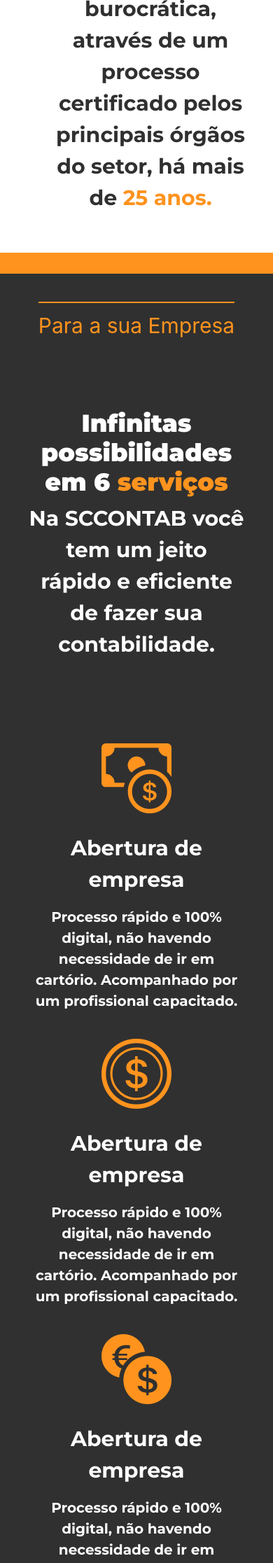
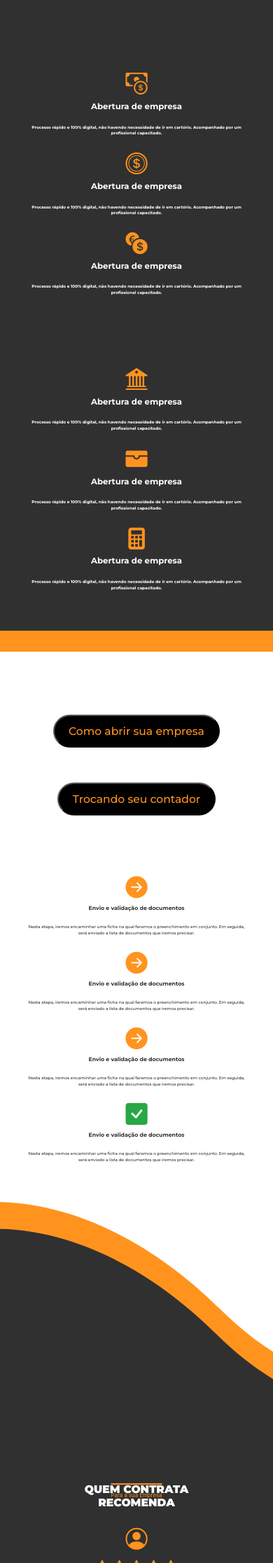
Before and after one commit to jeankorla/Site-Spolaor-Contabilidade, a PHP site: page / in a window 390 px wide; the page is wider, and only the part inside the window is pictured. Shown: the part 1360-3593 px from the top of that part at 70% size. Run offline with PHP 8.4, Linux system fonts and the light colour scheme.

Commit message:
waves alinhando responsividade, h1 e h2 responsivo

```diff
--- a/index.html
+++ b/index.html
@@ -64,6 +64,7 @@
 </nav>
 
     <div class="container-fluid p-0">
+      <!-- <div class="conteiner"> -->
       <img src="img\contabilidade.png" class="img-fluid" alt="Imagem responsiva" style="width: 100%">
     <div class="cinza">
       <h1>Muito além da <span class="Azul_claro">Contabilidade</span></h1>
@@ -87,13 +88,15 @@
 
     <div class="branco">
       <h2>Escritório de <span class="Azul_escuro">contabilidade certificado</span></h2>
-      <ul id="texto_2">
+      <ul>
         <p class="p_cinza">Somos especialistas em contabilidade com atuação nacional,
           tornamos a <span class="Laranja">gestão contábil</span>  mais ágil,
           econômica e menos burocrática, através de um processo certificado pelos principais órgãos do setor,
           há mais de <span class="Laranja">25 anos.</span></p>
       </ul>
     </div>
+
+
     <div class="cinza centro">
       <p class="linha-laranja centralizado">Para a sua Empresa</p>
     </div>
@@ -105,34 +108,34 @@
       <div class="col-sm rowdivs">
         <i class="bi bi-cash-coin"></i>
         <p class="p_branco" id="texto_row">Abertura de empresa</p>
-        <p class="p_branco" id="texto_row" style="font-size: 20px;">Processo rápido e 100% digital, não havendo necessidade de ir em cartório. Acompanhado por um profissional capacitado.</p>
+        <p class="p_branco" id="texto_row" style="font-size: 1.5vw;">Processo rápido e 100% digital, não havendo necessidade de ir em cartório. Acompanhado por um profissional capacitado.</p>
       </div>
       <div class="col-sm rowdivs">
         <i class="bi bi-coin"></i>
         <p class="p_branco" id="texto_row">Abertura de empresa</p>
-        <p class="p_branco" id="texto_row" style="font-size: 20px;">Processo rápido e 100% digital, não havendo necessidade de ir em cartório. Acompanhado por um profissional capacitado.</p>
+        <p class="p_branco" id="texto_row" style="font-size: 1.5vw;">Processo rápido e 100% digital, não havendo necessidade de ir em cartório. Acompanhado por um profissional capacitado.</p>
       </div>
       <div class="col-sm rowdivs">
         <i class="bi bi-currency-exchange"></i>
         <p class="p_branco" id="texto_row">Abertura de empresa</p>
-        <p class="p_branco" id="texto_row" style="font-size: 20px;">Processo rápido e 100% digital, não havendo necessidade de ir em cartório. Acompanhado por um profissional capacitado.</p>
+        <p class="p_branco" id="texto_row" style="font-size: 1.5vw">Processo rápido e 100% digital, não havendo necessidade de ir em cartório. Acompanhado por um profissional capacitado.</p>
       </div>
     </div>
     <div class="row cinza text-center barra">
       <div class="col-sm rowdivs">
         <i class="bi bi-bank2"></i>
         <p class="p_branco" id="texto_row">Abertura de empresa</p>
-        <p class="p_branco" id="texto_row" style="font-size: 20px;">Processo rápido e 100% digital, não havendo necessidade de ir em cartório. Acompanhado por um profissional capacitado.</p>
+        <p class="p_branco" id="texto_row" style="font-size: 1.5vw;">Processo rápido e 100% digital, não havendo necessidade de ir em cartório. Acompanhado por um profissional capacitado.</p>
       </div>
       <div class="col-sm rowdivs">
         <i class="bi bi-wallet-fill"></i>
         <p class="p_branco" id="texto_row">Abertura de empresa</p>
-        <p class="p_branco" id="texto_row" style="font-size: 20px;">Processo rápido e 100% digital, não havendo necessidade de ir em cartório. Acompanhado por um profissional capacitado.</p>
+        <p class="p_branco" id="texto_row" style="font-size: 1.5vw;">Processo rápido e 100% digital, não havendo necessidade de ir em cartório. Acompanhado por um profissional capacitado.</p>
       </div>
       <div class="col-sm rowdivs">
         <i class="bi bi-calculator-fill"></i>
         <p class="p_branco" id="texto_row">Abertura de empresa</p>
-        <p class="p_branco" id="texto_row" style="font-size: 20px;">Processo rápido e 100% digital, não havendo necessidade de ir em cartório. Acompanhado por um profissional capacitado.</p>
+        <p class="p_branco" id="texto_row" style="font-size: 1.5vw;">Processo rápido e 100% digital, não havendo necessidade de ir em cartório. Acompanhado por um profissional capacitado.</p>
       </div>
     </div>
 
@@ -201,15 +204,16 @@
       </div>
     </div>
   </div>
-
+  <div class="fundo">
+    </div>
   <div style="position: relative;">
-    <div class="fundo">
-      <p class="linha-laranja centralizado2" style=" position: absolute;">Para a sua Empresa</p>
-      <h2 style=" position: absolute; top: 8% !important; left: 20%; right: 20%; font-size: 50px;">QUEM CONTRATA RECOMENDA</p>
+    <div style="background-color: #303030; display: flex; height: 10vw;">
+    <p class="linha-laranja2 centralizado2" style=" margin-top: -6vw;">Para a sua Empresa</p>
+    <h2 style="font-size: 4vw; color: #fff; margin-left: 25%; margin-right: 25%; margin-top: 3vw;">QUEM CONTRATA RECOMENDA</p>
     </div>
     <div class="row cinza text-center">
       <div class="col-sm rowdivs" style="flex-direction: column; align-items: center;">
-        <i class="bi bi-person-circle" style="font-size: 100px; color: #FF931E;"></i>
+        <i class="bi bi-person-circle" style="font-size: 8vw; color: #FF931E;"></i>
         <br>
         <span ><i class="bi bi-star-fill star" style="color: #FF931E; font-size: 20px; display: inline-block;"></i></span>
         <span ><i class="bi bi-star-fill star" style="color: #FF931E; font-size: 20px; display: inline-block;"></i></span>
@@ -217,10 +221,11 @@
         <span ><i class="bi bi-star-fill star" style="color: #FF931E; font-size: 20px; display: inline-block;"></i></span>
         <span ><i class="bi bi-star-fill star" style="color: #FF931E; font-size: 20px; display: inline-block;"></i></span>
         <p class="p_branco" id="texto_row">Abertura de empresa</p>
-        <p class="p_branco" id="texto_row" style="font-size: 20px;">Processo rápido e 100% digital, não havendo necessidade de ir em cartório. Acompanhado por um profissional capacitado.</p>
+        <p class="p_branco" id="texto_row" style="font-size: 1.5vw;">Processo rápido e 100% digital, não havendo necessidade de ir em cartório. Acompanhado por um profissional capacitado.</p>
     </div>
+
     <div class="col-sm rowdivs" style="flex-direction: column; align-items: center;">
-      <i class="bi bi-person-circle" style="font-size: 100px; color: #FF931E;"></i>
+      <i class="bi bi-person-circle" style="font-size: 8vw; color: #FF931E;"></i>
       <br>
       <span ><i class="bi bi-star-fill star" style="color: #FF931E; font-size: 20px; display: inline-block;"></i></span>
       <span ><i class="bi bi-star-fill star" style="color: #FF931E; font-size: 20px; display: inline-block;"></i></span>
@@ -228,10 +233,11 @@
       <span ><i class="bi bi-star-fill star" style="color: #FF931E; font-size: 20px; display: inline-block;"></i></span>
       <span ><i class="bi bi-star-fill star" style="color: #FF931E; font-size: 20px; display: inline-block;"></i></span>
       <p class="p_branco" id="texto_row">Abertura de empresa</p>
-      <p class="p_branco" id="texto_row" style="font-size: 20px;">Processo rápido e 100% digital, não havendo necessidade de ir em cartório. Acompanhado por um profissional capacitado.</p>
+      <p class="p_branco" id="texto_row" style="font-size: 1.5vw;">Processo rápido e 100% digital, não havendo necessidade de ir em cartório. Acompanhado por um profissional capacitado.</p>
   </div>
+
   <div class="col-sm rowdivs" style="flex-direction: column; align-items: center;">
-    <i class="bi bi-person-circle" style="font-size: 100px; color: #FF931E;"></i>
+    <i class="bi bi-person-circle" style="font-size: 8vw; color: #FF931E;"></i>
     <br>
     <span ><i class="bi bi-star-fill star" style="color: #FF931E; font-size: 20px; display: inline-block;"></i></span>
     <span ><i class="bi bi-star-fill star" style="color: #FF931E; font-size: 20px; display: inline-block;"></i></span>
@@ -239,11 +245,12 @@
     <span ><i class="bi bi-star-fill star" style="color: #FF931E; font-size: 20px; display: inline-block;"></i></span>
     <span ><i class="bi bi-star-fill star" style="color: #FF931E; font-size: 20px; display: inline-block;"></i></span>
     <p class="p_branco" id="texto_row">Abertura de empresa</p>
-    <p class="p_branco" id="texto_row" style="font-size: 20px;">Processo rápido e 100% digital, não havendo necessidade de ir em cartório. Acompanhado por um profissional capacitado.</p>
+    <p class="p_branco" id="texto_row" style="font-size: 1.5vw;">Processo rápido e 100% digital, não havendo necessidade de ir em cartório. Acompanhado por um profissional capacitado.</p>
     <br>
     <br>
     <br>
 </div>
+
     <h1><span class="Laranja">Perguntas</span> frequentes
       com <span class="Laranja">respostas</span> rápidas</h1>
     </div>
@@ -251,7 +258,6 @@
       <div class="fundo2">
         <div class="accordion card_todo" id="accordionExample">
 
-          <!--  -->
 
           <div class="card card_row" data-toggle="collapse" data-target="#collapseTwo" aria-expanded="false" aria-controls="collapseTwo">
             <div class="card-header" id="headingTwo" style="border-bottom: #FF931E solid 10px;">
@@ -335,11 +341,13 @@
   <br>
   <div class="quadrado" style="border-radius: 20px !important; margin-top: 5%; position: relative;">
     <h1>Ficou com alguma <span class="Laranja">dúvida?</span></h1>
-    <h3 style="color: #fff;">Entre em contato com um dos nossos <span class="Laranja">especialistas</span>
+    <h3 style="color: #fff;">Entre em contato com um dos nossos
+       <span class="Laranja">especialistas</span>
        através do nosso <span style="color: #28a745"> WhatsApp.</span></h2>
-        <button class="btn btn-primary btn-lg" id="botao_wpp">abrir minha empresa
-          <i class="bi bi-whatsapp wpp"></i>
-        </button>
+
+       <a href="#" class="wpp_botao">abrir minha empresa
+        <i class="bi bi-whatsapp wpp"></i>
+       </a>
   </div>
 
 
@@ -511,10 +519,7 @@
     <!-- Section: Links  -->
 
     <!-- Copyright -->
-    <div
-         class="text-center p-3"
-         style="background-color: rgba(0, 0, 0, 0.2)"
-         >
+    <div class="text-center p-3" style="background-color: rgba(0, 0, 0, 0.2)">
       © 2023 Copyright:
       <a class="text-white" href=""
          >JeanKorla</a
@@ -525,6 +530,7 @@
   <!-- Footer -->
 
 </div>
+
 </div>
 </div>
 
--- a/style.css
+++ b/style.css
@@ -34,21 +34,21 @@ h3{
     font-weight: 700;
     color: #303030;
     text-align: center;
-    font-size: 30px;
+    font-size: 2vw;
 }
 .p_cinza2{
     font-family: 'Montserrat', sans-serif;
-    font-weight: 700;
+    font-weight: 500;
     color: #303030;
     text-align: center;
-    font-size: 15px;
+    font-size: 1.5vw;
 }
 .p_branco{
     font-family: 'Montserrat', sans-serif;
     font-weight: 700;
     color: #fff;
     text-align: center;
-    font-size: 30px;
+    font-size: 3vw;
 }
 .Azul_claro{
     color: #0097C4 !important;
@@ -72,7 +72,7 @@ h3{
 }
 i{
     color: #FF931E;
-    font-size: 100px;
+    font-size: 8vw;
 }
 .seta{
     color: #303030;
@@ -88,16 +88,6 @@ i{
     font-weight: 500;
     font-size: 1.5vw;
     color: white;
-    display: flex;
-    flex-direction: column;
-    text-align: left;
-    margin: 0;
-}
-#texto_2{
-    font-family: 'Montserrat', sans-serif;
-    font-weight: 500;
-    font-size: 25px;
-    color: #303030;
     display: flex;
     flex-direction: column;
     text-align: left;
@@ -126,13 +116,20 @@ i{
     border-top: 30px solid #FF931E;
     color: #fff ;
 }
-.linha-laranja {
+.linha-laranja{
     display: inline-block;
     border-top: 2px solid #FF931E;
     padding-top: 10px; /* Espaçamento acima da linha */
-    font-size: 30px;
+    font-size: 2vw;
     color: #FF931E;
-  }
+}
+.linha-laranja2{
+    display: inline-block;
+    border-top: 2px solid #FF931E;
+    padding-top: 10px; /* Espaçamento acima da linha */
+    font-size: 2vw;
+    color: #FF931E;
+}
 .centralizado{
     text-align: center;
 }
@@ -159,23 +156,10 @@ i{
     align-items: center;
 }
 
-#botao_wpp{
-    font-family: 'Montserrat', sans-serif;
-    font-weight: 500;
-    font-size: 40px;
-    border-radius:  40px 40px 40px;
-    background-color: #28a745;
-    margin-top: 50px;
-}
-
-.wpp{
-    font-size: 40px;
-    color: #fff;
-}
 .botao_1, .botao_2{
     font-family: 'Montserrat', sans-serif;
     font-weight: 500;
-    font-size: 45px;
+    font-size: 4vw;
     border-radius:  40px 40px 40px;
     margin-top: 50px;
     align-items: center;
```
Also changed, not shown: other parts of style.css (+33 -5 lines).
